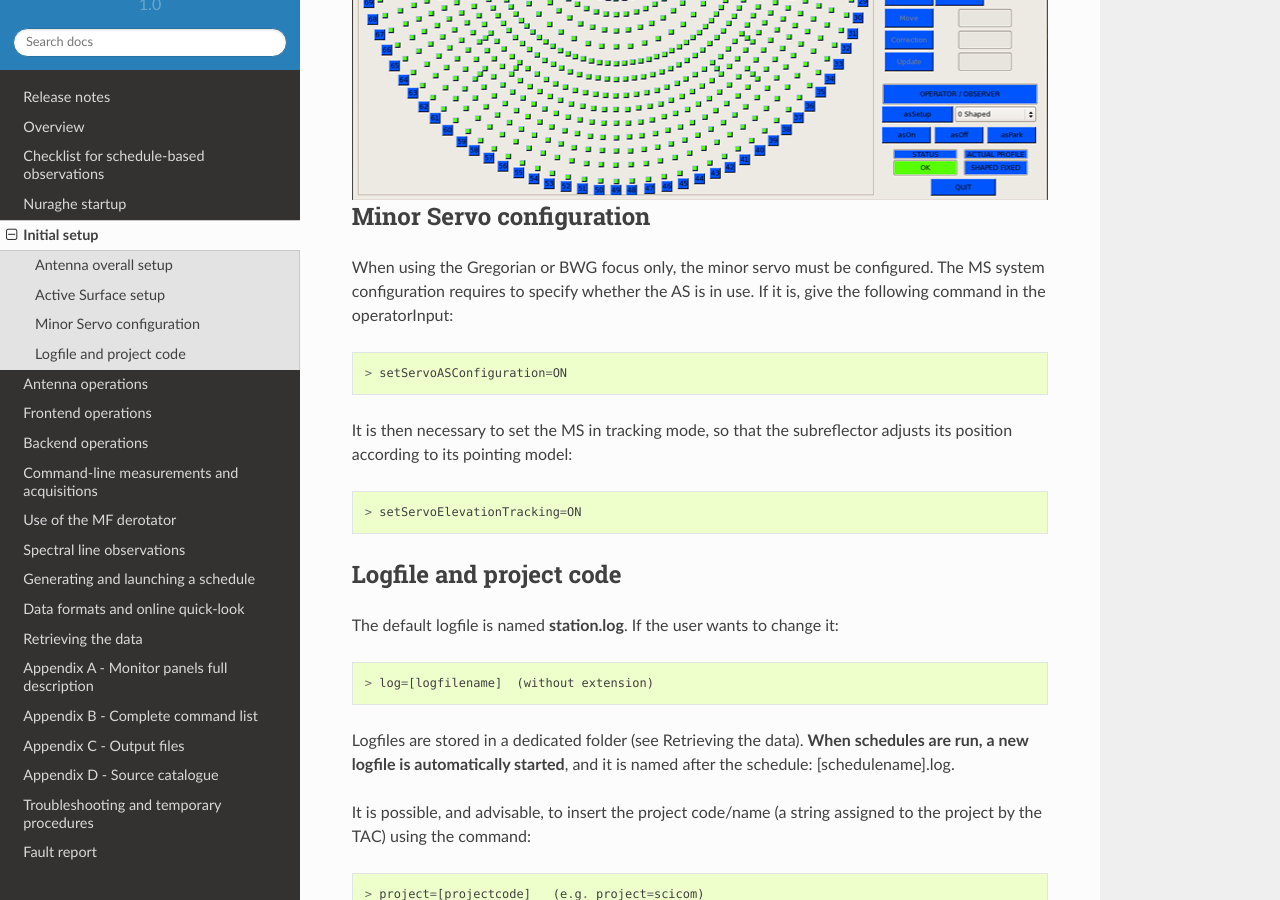
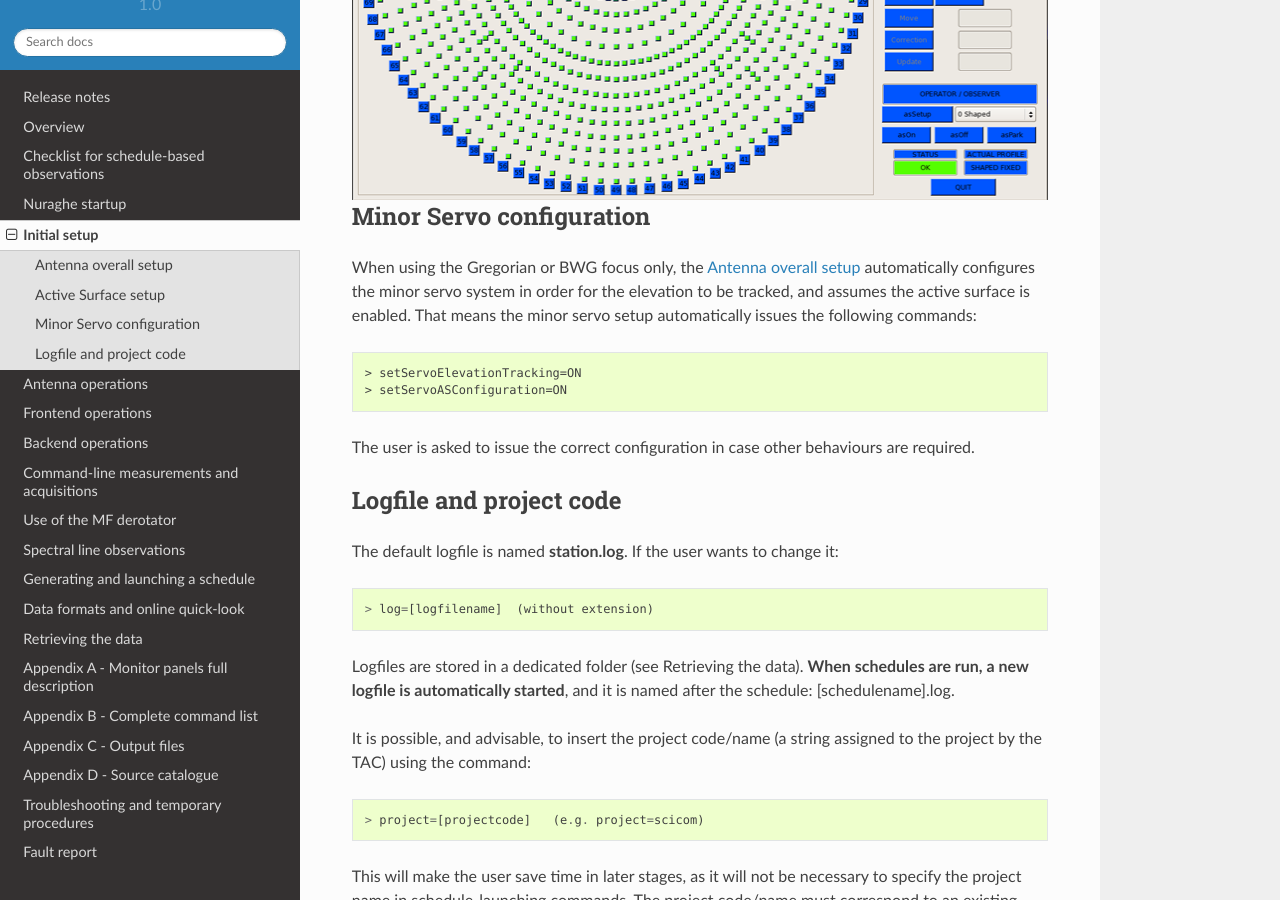
Before and after one commit to discos/doc, a Sphinx documentation site: the page built from user/srt/source/Setup.rst, in a window 1280 px wide and 900 px high, scrolled down 2099 px. Built offline with Sphinx 7.4.7 and the Read the Docs theme 2.0.0, drawn with Linux system fonts in a browser that asks for light colours.

Commit message:
Changed the minor servo default configuration

```diff
--- a/user/srt/source/Checklist.rst
+++ b/user/srt/source/Checklist.rst
@@ -24,9 +24,6 @@ Notice that actions take place in three different “locations”:
 	> setupCCB      (or other receiver code)
 
 	> asSetup=S     (or other AS code)
-
-	> setServoASConfiguration=ON    (if using a secondary focus receiver)
-	> setServoElevationTracking=ON  (if using a secondary focus receiver)
 
 
 **Tune the local oscillator, if any** (op)::
--- a/user/srt/source/Setup.rst
+++ b/user/srt/source/Setup.rst
@@ -4,6 +4,7 @@
 Initial setup
 *************
 
+.. _overall_setup:
 
 Antenna overall setup
 =====================
@@ -89,19 +90,19 @@ where \[code\] is:
 
 Minor Servo configuration
 =========================
+When using the Gregorian or BWG focus only, the :ref:`overall_setup`
+automatically configures the minor servo system in order for the
+elevation to be tracked, and assumes the active surface is enabled.
+That means the minor servo setup automatically issues the following
+commands:
 
-When using the Gregorian or BWG focus only, the minor servo must be configured.
-The MS system configuration requires to specify whether the AS is in use. If
-it is, give the following command in the operatorInput::
+.. code-block:: discos
 
+    > setServoElevationTracking=ON
     > setServoASConfiguration=ON
 
-It is then necessary to set the MS in tracking mode, so that the subreflector
-adjusts its position according to its pointing model::
-
-    > setServoElevationTracking=ON
-
-
+The user is asked to issue the correct configuration in case other
+behaviours are required.
 
 
 Logfile and project code
```
